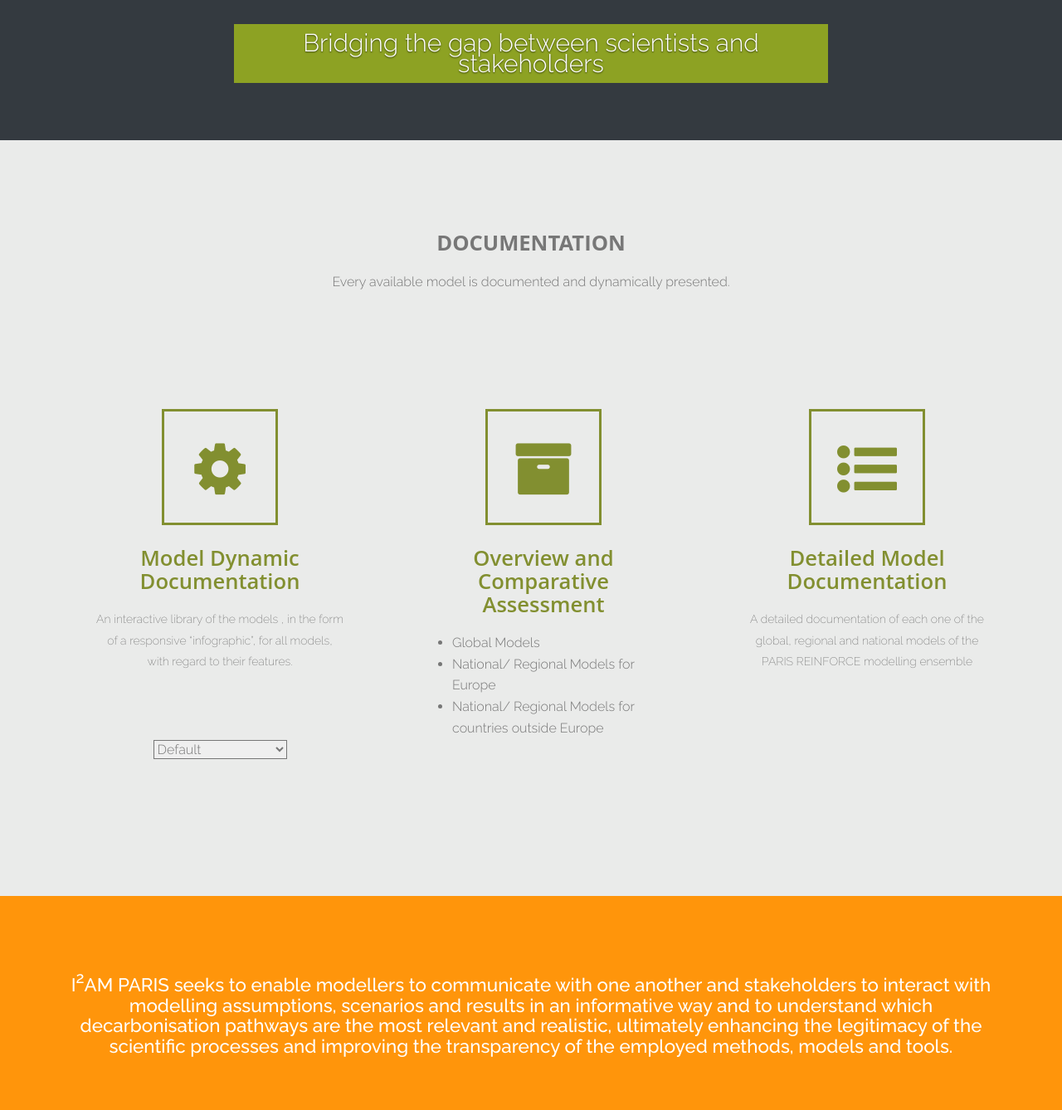
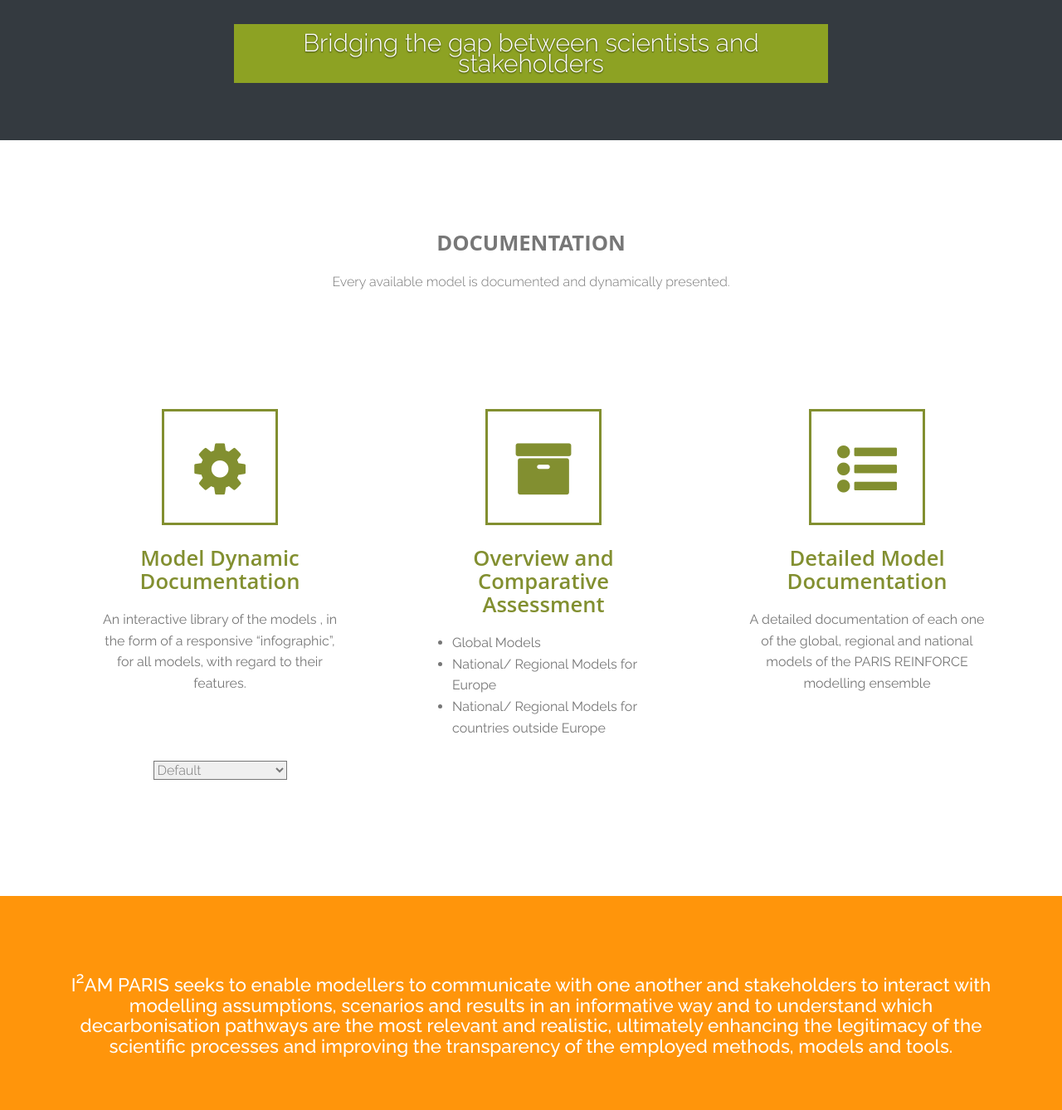
Before and after one commit to sskalidakis/i2am_paris, a Django app: page /main in a window 1280 px wide. Shown: the part 631-1969 px from the top of the page at 83% size. Run offline with Django 3.2, Linux system fonts and the light colour scheme; some libraries are stand-ins or nearby versions.

Commit message:
-fixed grey background grey text css

```diff
--- a/i2amparis_main/templates/i2amparis_main/landing_page.html
+++ b/i2amparis_main/templates/i2amparis_main/landing_page.html
@@ -200,7 +200,7 @@
   </div>
   <!--/#slider-->
 
-<section id="section-works" class="section appear clearfix bg-white">
+<section id="section-works" class="section appear clearfix">
     <div class="container">
 
         <div class="row mar-bot40">
@@ -252,9 +252,9 @@
                                         Comparative Assessment</a></h2>
                                     <p>
                                     <ul style="text-align: left">
-                                        <li>Global Models</li>
-                                        <li>National/ Regional Models for Europe</li>
-                                        <li>National/ Regional Models for countries outside Europe</li>
+                                        <li><p>Global Models</p></li>
+                                        <li><p>National/ Regional Models for Europe</p></li>
+                                        <li><p>National/ Regional Models for countries outside Europe</p></li>
                                     </ul>
                                     </p>
                                 </div>
--- a/static/main_theme/css/style.css
+++ b/static/main_theme/css/style.css
@@ -20,7 +20,7 @@
 body {
   font-family: "Raleway", Helvetica, Arial, sans-serif;
   color: #777;
-  background: #f7f7f7;
+  background: #ffffff;
   font-size: 16px;
   line-height: 1.6em;
   font-weight: 300;
@@ -500,8 +500,8 @@ i.service-icon:hover {
 
 
 .service-col p {
-  font-size: 0.875em;
-  font-weight: 200;
+  font-size: 1em;
+  font-weight: 400;
   margin-bottom: 0;
 }
 
```
